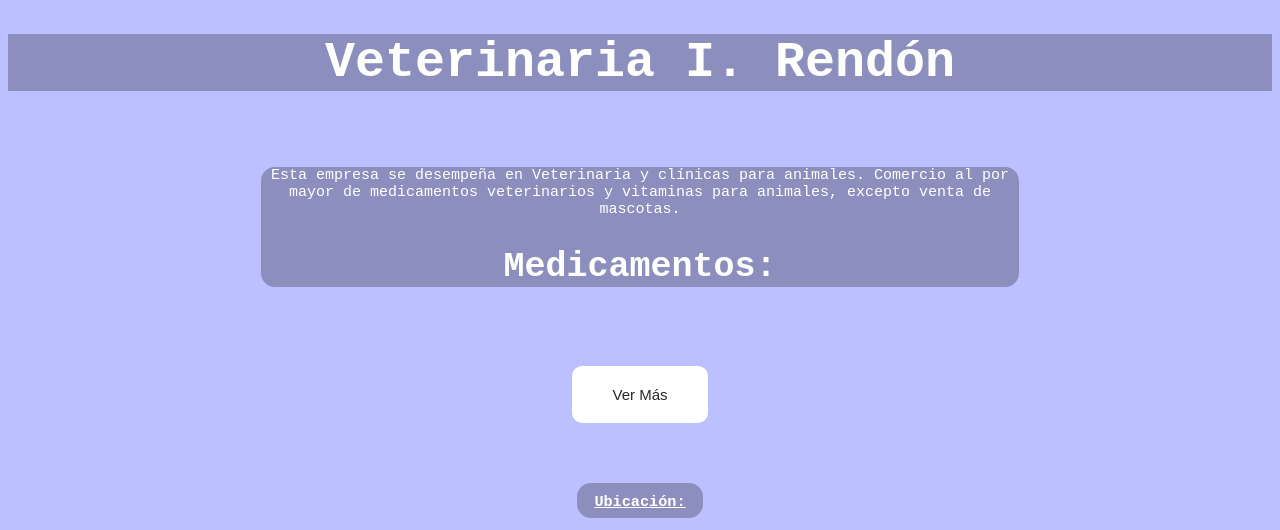
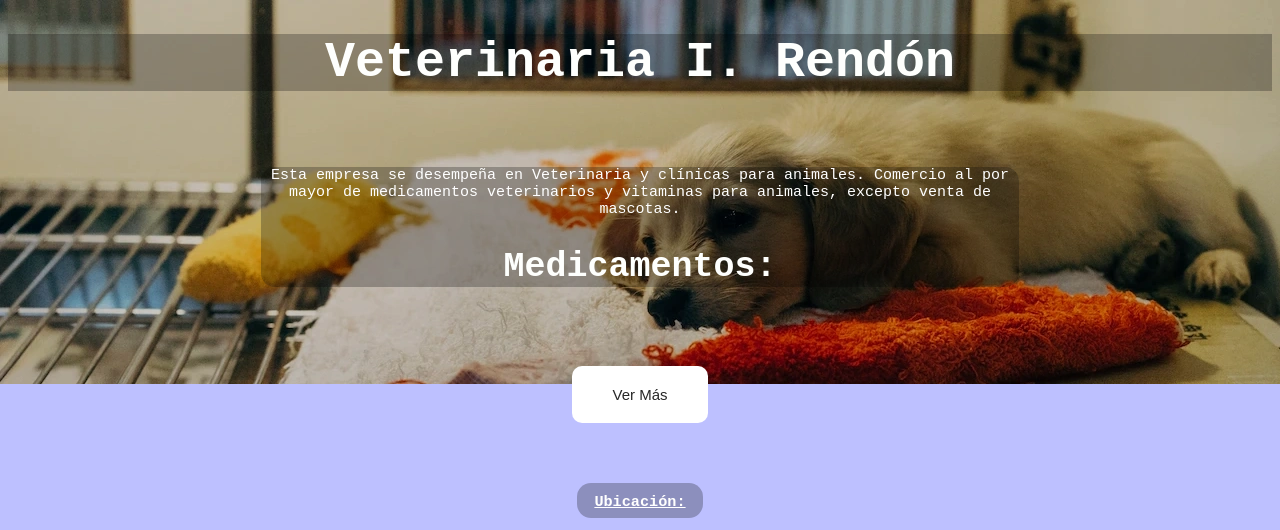
Before and after one commit to WGGT-R15/VeterinariaIRendon, a plain HTML site: page index.html in a window 1280 px wide. Shown: the top 530 px of the page. Drawn offline with nearby package versions, Linux system fonts and the light colour scheme; the site is published under a folder, as on GitHub Pages, so addresses that start at the root find nothing; no server answers; grey boxes are pictures that could not be loaded.

Commit message:
segunda act

```diff
--- a/estilo.css
+++ b/estilo.css
@@ -10,7 +10,7 @@ html{
 }
 
 body{
-  background-image: url("/imagenes/photo-1553688738-a278b9f063e0.webp");
+  background-image: url("imagenes/photo-1553688738-a278b9f063e0.webp");
   background-repeat: no-repeat;
   background-color: rgb(189, 192, 255);
 }
```
Also changed, not shown: imagenes/270652057_285707916913220_1806773901563049258_n.webp (deleted), imagenes/creol.webp (deleted), imagenes/cronval.webp (deleted), imagenes/dirulan.webp (deleted), imagenes/furosi.webp (deleted), imagenes/gastro.webp (deleted), imagenes/humectan.webp (deleted), imagenes/primo.webp (deleted).
